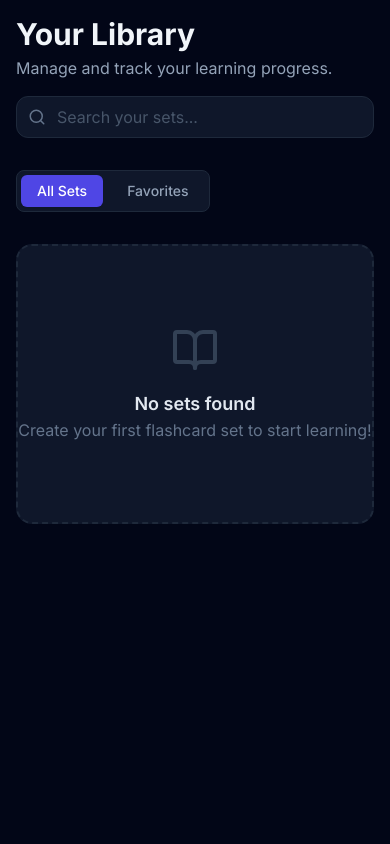
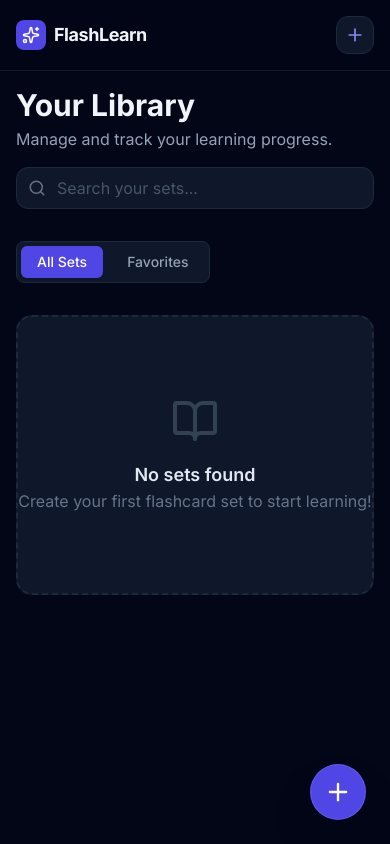
Before and after one commit to AraMad/flashlearn, a React (Vite) app: page / in a window 390 px wide. Built offline with nearby package versions, Linux system fonts and the light colour scheme.

Commit message:
fix no add set button on mobile

```diff
--- a/App.tsx
+++ b/App.tsx
@@ -1,4 +1,3 @@
-
 import React, { useState } from 'react';
 import { Library } from './pages/Library';
 import { SetDetails } from './pages/SetDetails';
@@ -8,6 +7,7 @@ import { UnifiedLearnMode } from './pages/StudyModes/UnifiedLearnMode';
 import { MatchMode } from './pages/StudyModes/MatchMode';
 import { Sidebar } from './components/Sidebar';
 import { LearnMode } from './types';
+import { Plus, Sparkles } from 'lucide-react';
 
 type Screen = 'library' | 'details' | 'editor' | 'study';
 
@@ -42,8 +42,26 @@ const App: React.FC = () => {
     <div className="flex min-h-screen bg-slate-950 text-slate-50">
       <Sidebar onNavigate={navigateToLibrary} onAddSet={() => navigateToEditor()} />
 
-      <main className="flex-1 overflow-y-auto p-4 md:p-8">
-        <div className="max-w-5xl mx-auto">
+      <main className="flex-1 overflow-y-auto pb-24 md:pb-0">
+        {/* Mobile Header */}
+        <div className="md:hidden flex items-center justify-between p-4 border-b border-slate-900 bg-slate-950/80 backdrop-blur-md sticky top-0 z-30">
+          <div className="flex items-center gap-2" onClick={navigateToLibrary}>
+            <div className="bg-indigo-600 p-1.5 rounded-lg text-white">
+              <Sparkles size={18} />
+            </div>
+            <h1 className="text-lg font-bold text-slate-100 tracking-tight">FlashLearn</h1>
+          </div>
+          {currentScreen === 'library' && (
+             <button
+               onClick={() => navigateToEditor()}
+               className="p-2 bg-slate-900 text-indigo-400 rounded-xl border border-slate-800"
+             >
+               <Plus size={20} />
+             </button>
+          )}
+        </div>
+
+        <div className="max-w-5xl mx-auto p-4 md:p-8">
           {currentScreen === 'library' && (
             <Library onSelectSet={navigateToDetails} onEditSet={navigateToEditor} />
           )}
@@ -73,6 +91,16 @@ const App: React.FC = () => {
              />
           )}
         </div>
+
+        {/* Mobile FAB */}
+        {currentScreen === 'library' && (
+          <button
+            onClick={() => navigateToEditor()}
+            className="md:hidden fixed bottom-6 right-6 w-14 h-14 bg-indigo-600 text-white rounded-full shadow-2xl flex items-center justify-center active:scale-95 transition-all z-50 border border-indigo-400/30"
+          >
+            <Plus size={28} />
+          </button>
+        )}
       </main>
     </div>
   );
@@ -83,7 +111,6 @@ const StudyContainer: React.FC<{ setId: string, mode: LearnMode, onExit: () => v
     case 'REVIEW': return <ReviewMode setId={setId} onExit={onExit} />;
     case 'LEARN': return <UnifiedLearnMode setId={setId} onExit={onExit} />;
     case 'MATCH': return <MatchMode setId={setId} onExit={onExit} />;
-    // Deprecated standalone modes redirected to Unified flow if triggered
     case 'TF':
     case 'MCQ':
     case 'TYPE': return <UnifiedLearnMode setId={setId} onExit={onExit} />;
--- a/tsconfig.json
+++ b/tsconfig.json
@@ -14,7 +14,7 @@
     "resolveJsonModule": true,
     "isolatedModules": true,
     "noEmit": true,
-    "jsx": "react-adjacent"
+    "jsx": "react-jsx"
   },
   "include": ["**/*.ts", "**/*.tsx"],
   "exclude": ["node_modules", "dist"]
```
